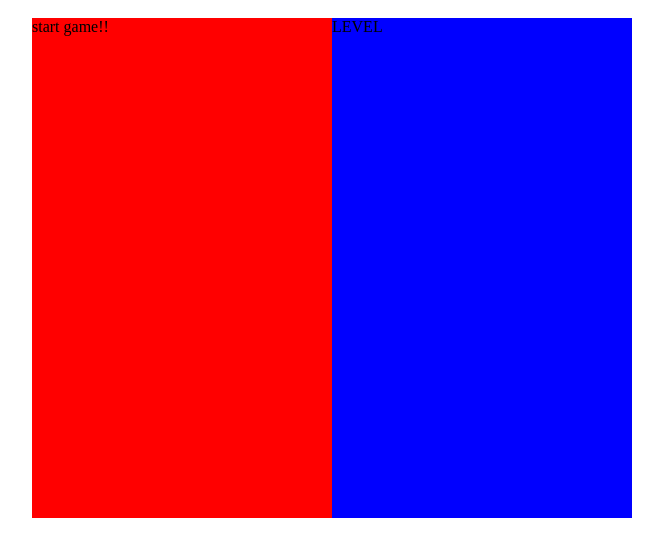
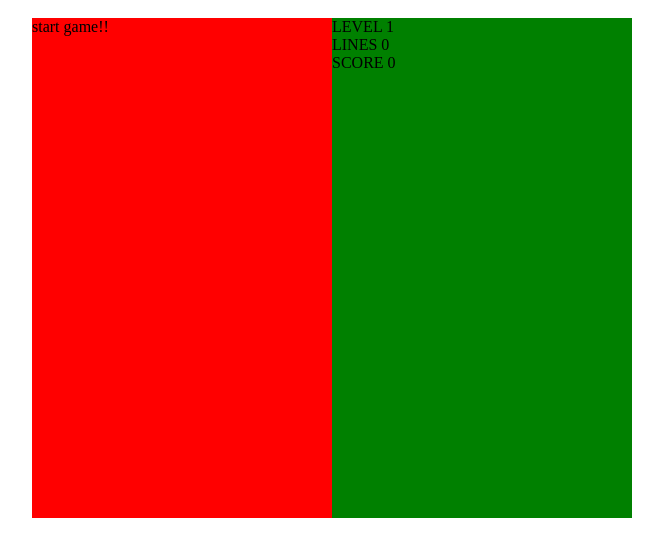
Before and after one commit to mid0111/namekotetris, a plain HTML site: page src/index.html in a window 1280 px wide. Shown: the whole page, without its empty margins (26-689 px from the left). Drawn offline with nearby package versions, Linux system fonts and the light colour scheme.

Commit message:
level, score, line

```diff
--- a/src/index.html
+++ b/src/index.html
@@ -10,15 +10,21 @@
 		<div id="game"></div>
 
 		<div id="info">
-		  <div id="level">
-		      <span class="info-label">LEVEL</span>
-              <span class="info-value"></span>
-		  </div>
+			<div id="level">
+				<span class="info-label">LEVEL</span> <span class="info-value"></span>
+			</div>
+			<div id="lines">
+				<span class="info-label">LINES</span> <span class="info-value"></span>
+			</div>
+			<div id="score">
+				<span class="info-label">SCORE</span> <span class="info-value"></span>
+			</div>
 		</div>
 	</div>
 
-        <script src="https://ajax.googleapis.com/ajax/libs/jquery/1.7.2/jquery.min.js"></script>
-        <script src="js/lib/underscore-min.js"></script>
+	<script
+		src="https://ajax.googleapis.com/ajax/libs/jquery/1.7.2/jquery.min.js"></script>
+	<script src="js/lib/underscore-min.js"></script>
 	<script src="js/info.js"></script>
 	<script src="js/game.js"></script>
 </body>
--- a/src/js/info.js
+++ b/src/js/info.js
@@ -1,16 +1,48 @@
 (function($) {
-	function changeColor(target, color) {
-		$(target).css("background", color);
+
+	var lineCnt;
+	var score;
+	var level;
+
+	// ラインをインクリメントする
+	var lineClear = function(event, num) {
+		lineCnt = eval(lineCnt + num);
+		$("#lines .info-value").text(lineCnt);
+		calcScoreAndLevel();
+	};
+
+	// レベル、スコア、ラインの値を出力する
+	function write() {
+		$("#lines .info-value").text(lineCnt);
+		$("#score .info-value").text(score);
+		$("#level .info-value").text(level);
+	}
+
+	// スコアとレベルを計算する
+	function calcScoreAndLevel() {
+		score = Math.round(Math.sqrt(lineCnt)) * 10;
+		$("#score .info-value").text(score);
+		calcLevel();
+	}
+
+	// レベルを計算する
+	function calcLevel() {
+		level = (Math.round(score / 17));
+		if (level === 0) {
+			level = 1;
+		}
+		$("#level .info-value").text(level);
 	}
 
 	// onready
 	$(function() {
-		changeColor($("#info"), "blue");
+		lineCnt = 0;
+		score = 0;
+		level = 1;
+		write();
 
-		var level = $("#level .info-value");
+		// event listener
+		$("body").on("lineClear", lineClear);
+	});
 
-		$("body").on("levelchange", function() {
-			level.text(10);
-		});
-	});
 })(jQuery);
```
